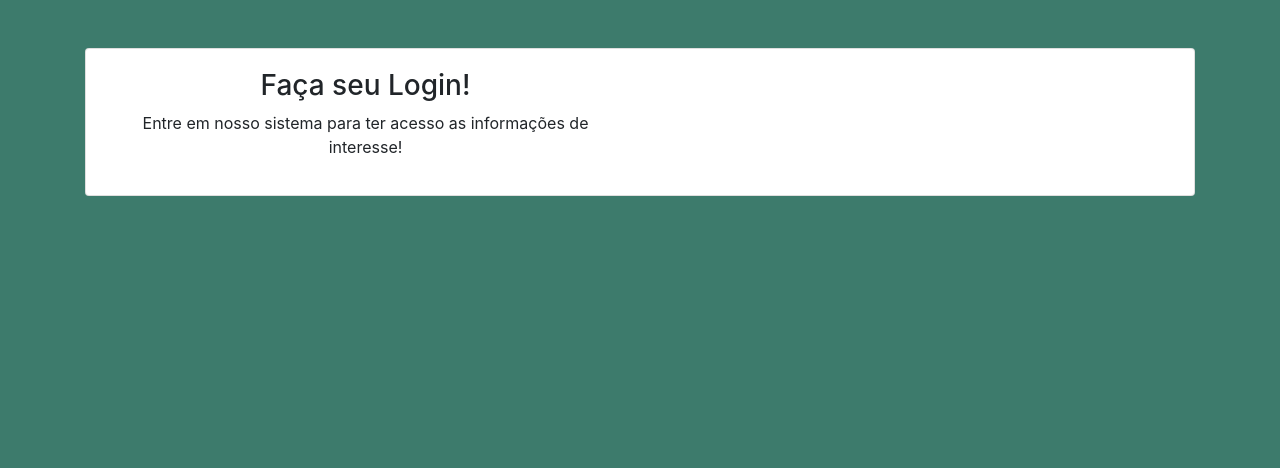
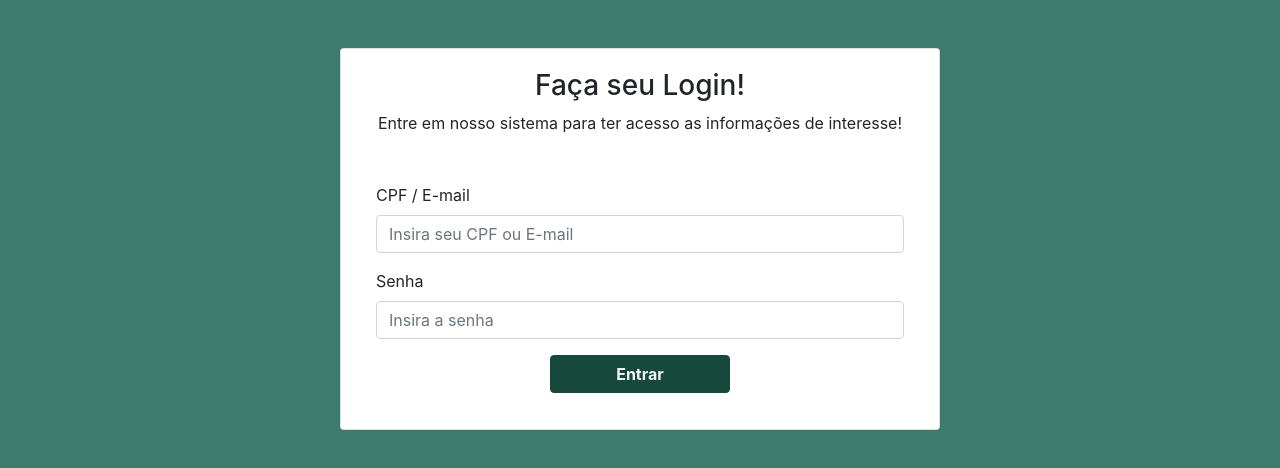
Before and after one commit to vitor-moraes/information-management-plataform, a React (Create React App) app: page / in a window 1280 px wide. Shown: the top 468 px of the page. Built offline with nearby package versions, Linux system fonts and the light colour scheme.

Commit message:
Feat: adding the Login Form to Home Page

```diff
--- a/public/css/styles.css
+++ b/public/css/styles.css
@@ -12,3 +12,18 @@
     left: 0;
     right: 0;
 }
+
+.btn-custom{
+    border: 1px solid #17483C;
+    background-color: #17483C;
+    color: #f2f5f7;
+    width: 180px;
+    transition: all 0.5s;
+    font-weight: bold;
+}
+
+.btn-custom:hover{
+    background-color: #f2f5f7;
+    color: #17483C;
+    box-shadow: 3px 3px #17483C;
+}
--- a/src/App.js
+++ b/src/App.js
@@ -4,7 +4,7 @@ import HomePage from './pages/HomePage';
 
 function App() {
   return (
-    <div className="height-100vh root">
+    <div className="height-100vh root ">
       <HomePage />
     </div>
   );
--- a/src/components/LoginForm.js
+++ b/src/components/LoginForm.js
@@ -1,15 +1,11 @@
-import React, { useState } from 'react';
-
+import React, { useState } from "react";
 
 export default function LoginForm() {
   const [email, setEmail] = useState(null);
   const [password, setPassword] = useState(null);
   const [cpf, setCpf] = useState(null);
 
-
-const handleSubmit = async () =>{
-
-}
+  const handleSubmit = async () => {};
 
   return (
     <div className="container">
@@ -19,7 +15,48 @@ const handleSubmit = async () =>{
           Entre em nosso sistema para ter acesso as informações de interesse!
         </p>
       </div>
+      <form>
+        <div className="form-group mt-5">
+          <div className="mt-3">
+            <label htmlFor="login">CPF / E-mail</label>
+            <input
+              type="text"
+              required
+              className="form-control"
+              id="login"
+              name="login"
+              placeholder="Insira seu CPF ou E-mail"
+              onChange={(e) => {
+                setEmail(e.target.value);
+              }}
+            />
           </div>
-    )
 
+          <div className="mt-3">
+            <label htmlFor="password">Senha</label>
+            <input
+              type="password"
+              required
+              className="form-control"
+              id="password"
+              name="password"
+              placeholder="Insira a senha"
+              onChange={(e) => {
+                setPassword(e.target.value);
+              }}
+            />
+          </div>
+          <div className="mx-auto text-center" style={{ maxWidth: 200 }}>
+            <button
+              type="button"
+              onClick={handleSubmit}
+              className="btn btn-custom waves-btn waves-effect mt-3"
+            >
+              Entrar
+            </button>
+          </div>
+        </div>
+      </form>
+    </div>
+  );
 }
--- a/src/pages/HomePage.js
+++ b/src/pages/HomePage.js
@@ -6,10 +6,10 @@ export default function HomePage() {
   return (
     <>
       <div className="container">
-        <div className="card mt-5">
+        <div className="card mt-5 mx-auto" style={{maxWidth: 600}}>
           <div className="card-body">
             <div className="row">
-              <div className="col-md-6 col-12">
+              <div className="col-md-12 col-12">
                 <LoginForm />
               </div>
             </div>
```
Lines whose indentation alone changed are shown as unchanged.
